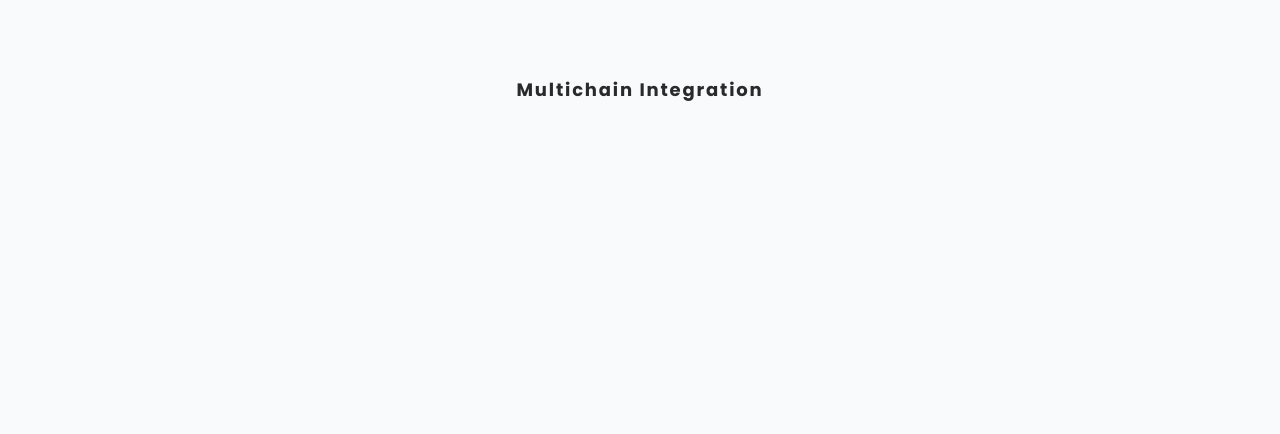
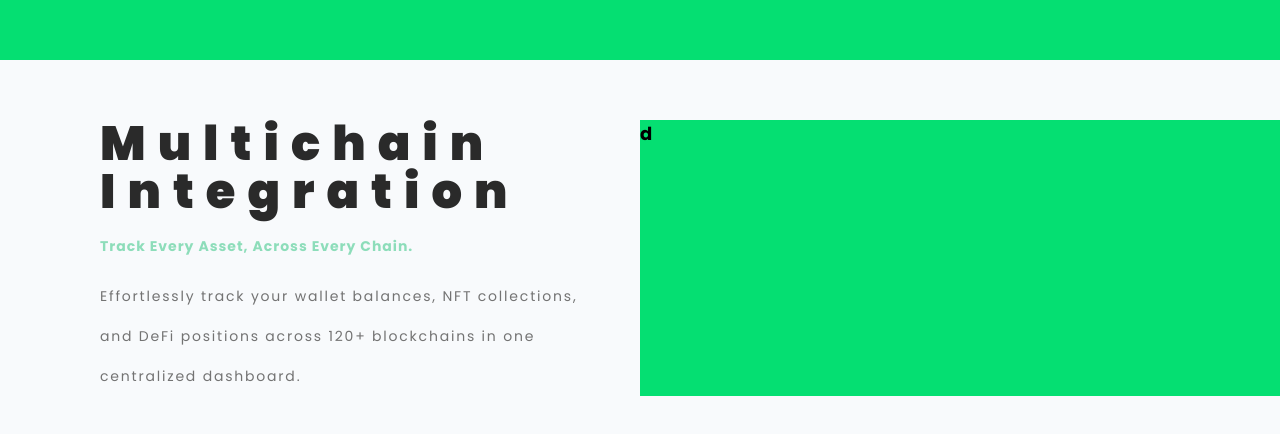
Before and after one commit to m4rk4lfred/CryptView, a React (Vite) app in the folder Frontend/: page / in a window 1280 px wide. Shown: the part 1713-2147 px from the top of the page. Built offline with nearby package versions, Linux system fonts and the light colour scheme.

Commit message:
Added functionality

```diff
--- a/Frontend/src/Pages/LandingPage/Features.jsx
+++ b/Frontend/src/Pages/LandingPage/Features.jsx
@@ -5,7 +5,7 @@ function Features(){
 
     return(
         <>
-          <div className="grid h-screen w-screen grid-cols-1 grid-rows-3 font-poppins mt-55 px-6 gap-35 md:gap-2 md:px-15 text-primary-text dark:text-[#F5F5F5] md:grid-cols-3 md:grid-row-1" >
+          <div className="grid h-auto bg-green-400 w-screen grid-cols-1 grid-rows-3 font-poppins mt-55 px-6 gap-35 md:gap-2 md:px-15 text-primary-text dark:text-[#F5F5F5] md:grid-cols-3 md:grid-row-1" >
              <div data-aos={"zoom-in-up"} className="flex flex-col  justify-center items-center px-13 ">
                 <div className='flex flex-row justify-center items-center gap-2'>
                     <img src={analysisIcon} alt="analysis.svg" className='size-7' />
--- a/Frontend/src/Pages/LandingPage/Features2.jsx
+++ b/Frontend/src/Pages/LandingPage/Features2.jsx
@@ -2,9 +2,14 @@
 function Features2(){
    return(
    <>
-   <div className="h-screen w-full font-poppins tracking-widest text-lg font-bold mt-15">
-      <div className="flex justify-center items-center">
-         <h1 className="text-primary-dark ">Multichain Integration</h1>
+   <div className="h-screen w-full font-poppins tracking-widest text-lg font-bold mt-15 ">
+      <div className="grid grid-cols-1 md:grid-cols-2">
+         <div className="w-auto h-auto  flex flex-col items-center justify-center px-7  md:pl-25 md:items-start">
+            <h1 className="text-primary-dark text-xl font-black tracking-[0.25em] md:text-5xl">Multichain Integration</h1>
+            <h2 className="font-bold text-sm mt-5 tracking-[0.070em] text-branding">Track Every Asset, Across Every Chain.</h2>
+            <p  className="text-center mt-5 font-normal text-sm leading-8 md:leading-10 text-[#737373] px-9 md:text-start md:px-0">Effortlessly track your wallet balances, NFT collections, and DeFi positions across 120+ blockchains in one centralized dashboard.</p>
+         </div>
+         <div className="bg-green-400">d</div>
       </div>
    </div>
 
```
